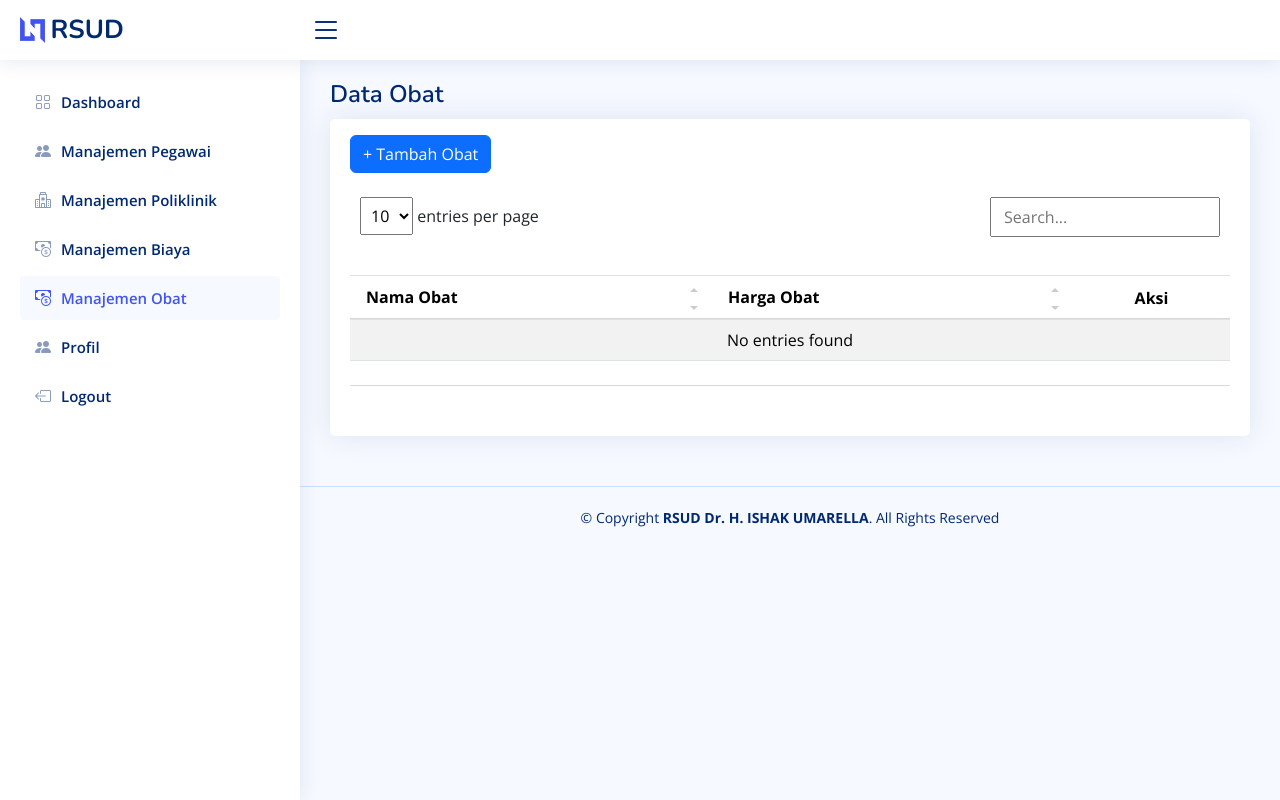
After one commit to adekurniawan22/rumah_sakit, a CodeIgniter app: page /rumah_sakit/admin/obat in a window 1280 px wide. The commit adds this page. Run offline with CodeIgniter, Linux system fonts and the light colour scheme; the visitor is signed in with stand-in values (Sample User, id 1); data that the repository does not hold is empty; some libraries are stand-ins or nearby versions.

Commit message:
Fitur Admin
Manajemen Poliklinik, Manjemen Biaya, Manajemen Obat

```diff
--- a/application/controllers/Admin.php
+++ b/application/controllers/Admin.php
@@ -40,10 +40,10 @@ class Admin extends CI_Controller
 
     public function pegawai()
     {
-        $this->db->select('t_pegawai.*, t_role.nama_role, poliklinik.nama_klinik');
+        $this->db->select('t_pegawai.*, t_role.nama_role, t_poliklinik.nama_poliklinik');
         $this->db->from('t_pegawai');
         $this->db->join('t_role', 't_pegawai.id_role = t_role.id_role');
-        $this->db->join('poliklinik', 't_pegawai.id_poliklinik = poliklinik.id_poliklinik', 'left');
+        $this->db->join('t_poliklinik', 't_pegawai.id_poliklinik = t_poliklinik.id_poliklinik', 'left');
         $this->db->where('t_pegawai.id_role !=', 1);
         $data['users'] = $this->db->get()->result_array();
 
@@ -56,8 +56,8 @@ class Admin extends CI_Controller
 
     public function tambah_pegawai()
     {
-        $data['poliklinik'] = $this->db->get('poliklinik')->result();
-        $data['title'] = 'Manajemen User';
+        $data['poliklinik'] = $this->db->get('t_poliklinik')->result();
+        $data['title'] = 'Manajemen Pegawai';
         $this->load->view('templates/main/header', $data);
         $this->load->view('templates/main/sidebar', $data);
         $this->load->view('admin/tambah_pegawai', $data);
@@ -75,8 +75,8 @@ class Admin extends CI_Controller
         $this->form_validation->set_rules('alamat', 'Alamat', 'required|trim|min_length[10]');
 
         if ($this->form_validation->run() == false) {
-            $data['poliklinik'] = $this->db->get('poliklinik')->result();
-            $data['title'] = 'Manajemen User';
+            $data['poliklinik'] = $this->db->get('t_poliklinik')->result();
+            $data['title'] = 'Manajemen Pegawai';
             $this->load->view('templates/main/header', $data);
             $this->load->view('templates/main/sidebar', $data);
             $this->load->view('admin/tambah_pegawai', $data);
@@ -115,7 +115,7 @@ class Admin extends CI_Controller
         $query = $this->db->get('t_pegawai');
         $data['editUser'] = $query->result();
 
-        $data['poliklinik'] = $this->db->get('poliklinik')->result();
+        $data['poliklinik'] = $this->db->get('t_poliklinik')->result();
         $data['title'] = 'Manajemen Pegawai';
         $this->load->view('templates/main/header', $data);
         $this->load->view('templates/main/sidebar', $data);
@@ -132,7 +132,7 @@ class Admin extends CI_Controller
         $this->db->where('id_pegawai', $id_pegawai);
         $query = $this->db->get('t_pegawai');
         $data['editUser'] = $query->result();
-        $data['poliklinik'] = $this->db->get('poliklinik')->result();
+        $data['poliklinik'] = $this->db->get('t_poliklinik')->result();
 
         if ($this->form_validation->run() == false) {
             $data['title'] = 'Manajemen Pegawai';
@@ -170,6 +170,165 @@ class Admin extends CI_Controller
                             </div>
                         </div>');
         redirect('admin/pegawai');
+    }
+
+    public function poliklinik()
+    {
+        $data['poliklinik'] = $this->db->get('t_poliklinik')->result();
+
+        $data['title'] = 'Manajemen Poliklinik';
+        $this->load->view('templates/main/header', $data);
+        $this->load->view('templates/main/sidebar', $data);
+        $this->load->view('admin/poliklinik', $data);
+        $this->load->view('templates/main/footer');
+    }
+
+    public function proses_tambah_poliklinik()
+    {
+        $this->db->insert('t_poliklinik', array('nama_poliklinik' => $this->input->post('nama_poliklinik')));
+        $this->session->set_flashdata('message', '<div class="alert alert-success" role="alert" style="display: inline-block;">
+                            <div>
+                                Data Poliklinik baru berhasil ditambahkan!
+                                <i class="bi bi-check-circle-fill"></i> <!-- Menggunakan ikon tanda centang -->
+                            </div>
+                        </div>');
+        redirect('admin/poliklinik');
+    }
+
+    public function proses_edit_poliklinik()
+    {
+        $this->db->where('id_poliklinik', $this->input->post('id_poliklinik'));
+        $this->db->update('t_poliklinik', array('nama_poliklinik' => $this->input->post('nama_poliklinik')));
+        $this->session->set_flashdata('message', '<div class="alert alert-success" role="alert" style="display: inline-block;">
+                            <div>
+                                Data Poliklinik berhasil dirubah!
+                                <i class="bi bi-check-circle-fill"></i> <!-- Menggunakan ikon tanda centang -->
+                            </div>
+                        </div>');
+        redirect('admin/poliklinik');
+    }
+
+    public function hapus_poliklinik()
+    {
+        $this->db->where('id_poliklinik', $this->input->post('id_poliklinik'));
+        $this->db->delete('t_poliklinik');
+        $this->session->set_flashdata('message', '<div class="alert alert-success" role="alert" style="display: inline-block;">
+                            <div>
+                                Data Poliklinik berhasil dihapus!
+                                <i class="bi bi-check-circle-fill"></i> <!-- Menggunakan ikon tanda centang -->
+                            </div>
+                        </div>');
+        redirect('admin/poliklinik');
+    }
+
+    public function biaya()
+    {
+        $data['biaya'] = $this->db->get('t_biaya')->result();
+
+        $data['title'] = 'Manajemen Biaya';
+        $this->load->view('templates/main/header', $data);
+        $this->load->view('templates/main/sidebar', $data);
+        $this->load->view('admin/biaya', $data);
+        $this->load->view('templates/main/footer');
+    }
+
+    public function proses_tambah_biaya()
+    {
+        $this->db->insert('t_biaya', array(
+            'nama_biaya' => $this->input->post('nama_biaya'),
+            'harga_biaya' => $this->input->post('harga_biaya')
+        ));
+        $this->session->set_flashdata('message', '<div class="alert alert-success" role="alert" style="display: inline-block;">
+                            <div>
+                                Data Biaya baru berhasil ditambahkan!
+                                <i class="bi bi-check-circle-fill"></i> <!-- Menggunakan ikon tanda centang -->
+                            </div>
+                        </div>');
+        redirect('admin/biaya');
+    }
+
+    public function proses_edit_biaya()
+    {
+        $this->db->where('id_biaya', $this->input->post('id_biaya'));
+        $this->db->update('t_biaya', array(
+            'nama_biaya' => $this->input->post('nama_biaya'),
+            'harga_biaya' => $this->input->post('harga_biaya')
+        ));
+        $this->session->set_flashdata('message', '<div class="alert alert-success" role="alert" style="display: inline-block;">
+                            <div>
+                                Data Biaya berhasil dirubah!
+                                <i class="bi bi-check-circle-fill"></i> <!-- Menggunakan ikon tanda centang -->
+                            </div>
+                        </div>');
+        redirect('admin/biaya');
+    }
+
+    public function hapus_biaya()
+    {
+        $this->db->where('id_biaya', $this->input->post('id_biaya'));
+        $this->db->delete('t_biaya');
+        $this->session->set_flashdata('message', '<div class="alert alert-success" role="alert" style="display: inline-block;">
+                            <div>
+                                Data Biaya berhasil dihapus!
+                                <i class="bi bi-check-circle-fill"></i> <!-- Menggunakan ikon tanda centang -->
+                            </div>
+                        </div>');
+        redirect('admin/biaya');
+    }
+
+    public function obat()
+    {
+        $data['obat'] = $this->db->get('t_obat')->result();
+
+        $data['title'] = 'Manajemen Obat';
+        $this->load->view('templates/main/header', $data);
+        $this->load->view('templates/main/sidebar', $data);
+        $this->load->view('admin/obat', $data);
+        $this->load->view('templates/main/footer');
+    }
+
+    public function proses_tambah_obat()
+    {
+        $this->db->insert('t_obat', array(
+            'nama_obat' => $this->input->post('nama_obat'),
+            'harga_obat' => $this->input->post('harga_obat')
+        ));
+        $this->session->set_flashdata('message', '<div class="alert alert-success" role="alert" style="display: inline-block;">
+                            <div>
+                                Data Obat baru berhasil ditambahkan!
+                                <i class="bi bi-check-circle-fill"></i> <!-- Menggunakan ikon tanda centang -->
+                            </div>
+                        </div>');
+        redirect('admin/obat');
+    }
+
+    public function proses_edit_obat()
+    {
+        $this->db->where('id_obat', $this->input->post('id_obat'));
+        $this->db->update('t_obat', array(
+            'nama_obat' => $this->input->post('nama_obat'),
+            'harga_obat' => $this->input->post('harga_obat')
+        ));
+        $this->session->set_flashdata('message', '<div class="alert alert-success" role="alert" style="display: inline-block;">
+                            <div>
+                                Data Obat berhasil dirubah!
+                                <i class="bi bi-check-circle-fill"></i> <!-- Menggunakan ikon tanda centang -->
+                            </div>
+                        </div>');
+        redirect('admin/obat');
+    }
+
+    public function hapus_obat()
+    {
+        $this->db->where('id_obat', $this->input->post('id_obat'));
+        $this->db->delete('t_obat');
+        $this->session->set_flashdata('message', '<div class="alert alert-success" role="alert" style="display: inline-block;">
+                            <div>
+                                Data Obat berhasil dihapus!
+                                <i class="bi bi-check-circle-fill"></i> <!-- Menggunakan ikon tanda centang -->
+                            </div>
+                        </div>');
+        redirect('admin/obat');
     }
 
     public function profil()
--- a/application/controllers/Pendaftaran.php
+++ b/application/controllers/Pendaftaran.php
@@ -15,7 +15,7 @@ class Pendaftaran extends CI_Controller
             $this->load->view('errors/html/error_403'); // Menampilkan halaman error 403
             return;
         }
-        $this->db->select('pendaftaran.*, poliklinik.nama_klinik');
+        $this->db->select('pendaftaran.*, poliklinik.nama_poliklinik');
         $this->db->from('pendaftaran');
         $this->db->join('poliklinik', 'pendaftaran.id_poliklinik = poliklinik.id_poliklinik', 'left');
         $query = $this->db->get()->result();
--- a/application/controllers/Perawat.php
+++ b/application/controllers/Perawat.php
@@ -27,7 +27,7 @@ class Perawat extends CI_Controller
         $today_date = date('Y-m-d');
 
         $user_id = $this->session->userdata('user_id');
-        $this->db->select('user.*, poliklinik.nama_klinik');
+        $this->db->select('user.*, poliklinik.nama_poliklinik');
         $this->db->from('user');
         $this->db->join('poliklinik', 'user.id_poliklinik = poliklinik.id_poliklinik');
         $this->db->where('user.user_id', $user_id);
@@ -243,7 +243,7 @@ class Perawat extends CI_Controller
     public function pemeriksaan()
     {
         $user_id = $this->session->userdata('user_id');
-        $this->db->select('user.*, poliklinik.nama_klinik');
+        $this->db->select('user.*, poliklinik.nama_poliklinik');
         $this->db->from('user');
         $this->db->join('poliklinik', 'user.id_poliklinik = poliklinik.id_poliklinik');
         $this->db->where('user.user_id', $user_id);
--- a/application/views/admin/edit_pegawai.php
+++ b/application/views/admin/edit_pegawai.php
@@ -29,7 +29,7 @@
                                             <select class="form-select" aria-label="Default select example" name="id_poliklinik" id="id_poliklinik">
                                                 <option value="" selected>Pilih Klinik</option>
                                                 <?php foreach ($poliklinik as $p) : ?>
-                                                    <option value="<?= $p->id_poliklinik ?>" <?php echo set_select('id_poliklinik', $p->id_poliklinik); ?>><?= $p->nama_klinik ?></option>
+                                                    <option value="<?= $p->id_poliklinik ?>" <?php echo set_select('id_poliklinik', $p->id_poliklinik); ?>><?= $p->nama_poliklinik ?></option>
                                                 <?php endforeach ?>
                                             </select>
                                         </div>
--- /dev/null
+++ b/application/views/admin/obat.php
@@ -0,0 +1,149 @@
+<main id="main" class="main">
+
+    <div class="pagetitle">
+        <h1>Data Obat</h1>
+    </div><!-- End Page Title -->
+
+    <section class="section">
+        <div class="row">
+            <div class="col-lg-12">
+                <div class="card">
+                    <div class="card-body mt-3">
+                        <div class="pb-3">
+                            <button type="button" class="btn btn-primary" data-bs-toggle="modal" data-bs-target="#modalTambahObat">
+                                + Tambah Obat
+                            </button>
+                        </div>
+                        <?= $this->session->flashdata('message');
+                        unset($_SESSION['message']); ?>
+                        <div class="table-container">
+                            <table id="example" class="table datatable table-striped my-4">
+                                <thead>
+                                    <tr>
+                                        <th>Nama Obat</th>
+                                        <th>Harga Obat</th>
+                                        <th data-sortable="false">Aksi</th>
+                                    </tr>
+                                </thead>
+                                <tbody>
+                                    <?php foreach ($obat as $o) : ?>
+                                        <tr>
+                                            <td><?= $o->nama_obat ?></td>
+                                            <td><?= $o->harga_obat ?></td>
+                                            <td>
+                                                <div class="d-inline p-2">
+                                                    <button type="button" class="btn btn-primary" data-bs-toggle="modal" data-bs-target="#modalEditObat<?= $o->id_obat ?>">
+                                                        <i class=" bi bi-pencil-square"></i>
+                                                    </button>
+                                                </div>
+                                                <div class="d-inline p-2">
+                                                    <button type="button" class="btn btn-primary" data-bs-toggle="modal" data-bs-target="#modalHapusObat<?= $o->id_obat ?>">
+                                                        <i class="bi bi-trash"></i>
+                                                    </button>
+                                                </div>
+                                            </td>
+                                        </tr>
+                                    <?php endforeach ?>
+                                </tbody>
+                            </table>
+                        </div>
+                    </div>
+                </div>
+
+            </div>
+        </div>
+    </section>
+</main><!-- End #main -->
+
+<!-- MODAL TAMBAH POLIKLINIK -->
+<div class="modal fade" id="modalTambahObat" tabindex="-1">
+    <div class="modal-dialog modal-dialog">
+        <div class="modal-content">
+            <div class="modal-header">
+                <h5 class="modal-title">Tambah Obat</h5>
+            </div>
+            <div class="modal-body">
+                <div class="card">
+                    <div class="card-body">
+                        <!-- Vertical Form -->
+                        <form class="row g-3 mt-2" action="<?= base_url('admin/proses_tambah_obat') ?>" method="post">
+                            <div class="col-12">
+                                <label class="form-label">Nama Obat</label>
+                                <input type="text" name="nama_obat" class="form-control" required>
+                            </div>
+                            <div class="col-12">
+                                <label class="form-label">Harga Obat</label>
+                                <input type="text" name="harga_obat" class="form-control" required>
+                            </div>
+                    </div>
+                </div>
+            </div>
+            <div class="modal-footer">
+                <button type="button" class="btn btn-secondary" data-bs-dismiss="modal">Close</button>
+                <button type="submit" class="btn btn-primary">Tambah</button>
+                </form>
+            </div>
+        </div>
+    </div>
+</div>
+
+<!-- MODAL EDIT POLIKLINIK -->
+<?php foreach ($obat as $edit_obat) : ?>
+    <div class="modal fade" id="modalEditObat<?= $edit_obat->id_obat ?>" tabindex="-1">
+        <div class="modal-dialog modal-dialog">
+            <div class="modal-content">
+                <div class="modal-header">
+                    <h5 class="modal-title">Edit Biaya</h5>
+                </div>
+                <div class="modal-body">
+                    <div class="card">
+                        <div class="card-body">
+                            <!-- Vertical Form -->
+                            <form class="row g-3 mt-2" action="<?= base_url('admin/proses_edit_obat') ?>" method="post">
+                                <div class="col-12">
+                                    <label class="form-label">Nama Obat</label>
+                                    <input type="hidden" name="id_obat" value="<?= $edit_obat->id_obat ?>" class="form-control">
+                                    <input type="text" name="nama_obat" value="<?= $edit_obat->nama_obat ?>" class="form-control" required>
+                                </div>
+                                <div class="col-12">
+                                    <label class="form-label">Harga Obat</label>
+                                    <input type="text" name="harga_obat" value="<?= $edit_obat->harga_obat ?>" class="form-control" required>
+                                </div>
+                        </div>
+                    </div>
+                </div>
+                <div class="modal-footer">
+                    <button type="button" class="btn btn-secondary" data-bs-dismiss="modal">Close</button>
+                    <button type="submit" class="btn btn-primary">Edit</button>
+                    </form>
+                </div>
+            </div>
+        </div>
+    </div>
+
+    <div class="modal fade" id="modalHapusObat<?= $edit_obat->id_obat ?>" tabindex="-1">
+        <div class="modal-dialog">
+            <div class="modal-content">
+                <div class="modal-header">
+                    <h5 class="modal-title">Hapus Obat</h5>
+                </div>
+                <div class="modal-body">
+                    Apakah kamu yakin untuk menghapus obat ini?
+                </div>
+                <div class="modal-footer">
+                    <form action="<?= base_url() ?>admin/hapus_obat" method="post">
+                        <button type="button" class="btn btn-secondary" data-bs-dismiss="modal">Batalkan</button>
+                        <input type="hidden" name="id_obat" value="<?= $edit_obat->id_obat ?>">
+                        <button type="submit" class="btn btn-primary">Ya, lanjutkan</button>
+                    </form>
+                </div>
+            </div>
+        </div>
+    </div>
+<?php endforeach ?>
+
+<script>
+    document.addEventListener('DOMContentLoaded', function() {
+        centerTextInColumn('#example', 2);
+    });
+</script>
--- a/application/views/admin/tambah_pegawai.php
+++ b/application/views/admin/tambah_pegawai.php
@@ -58,7 +58,7 @@
                                             <select class="form-select" aria-label="Default select example" name="id_poliklinik" id="id_poliklinik">
                                                 <option value="" selected>Pilih Klinik</option>
                                                 <?php foreach ($poliklinik as $p) : ?>
-                                                    <option value="<?= $p->id_poliklinik ?>" <?php echo set_select('id_poliklinik', $p->id_poliklinik); ?>><?= $p->nama_klinik ?></option>
+                                                    <option value="<?= $p->id_poliklinik ?>" <?php echo set_select('id_poliklinik', $p->id_poliklinik); ?>><?= $p->nama_poliklinik ?></option>
                                                 <?php endforeach ?>
                                             </select>
                                         </div>
--- a/application/views/pendaftaran/edit_pendaftaran.php
+++ b/application/views/pendaftaran/edit_pendaftaran.php
@@ -280,7 +280,7 @@
                                     <select id="poliklinik" class="form-select" aria-label="Default select example" name="id_poliklinik">
                                         <option value="" selected>Pilih Poliklinik</option>
                                         <?php foreach ($poliklinik as $p) : ?>
-                                            <option value="<?= $p->id_poliklinik ?>" <?php echo set_select('id_poliklinik', $p->id_poliklinik, $p->id_poliklinik == $pendaftaran[0]->id_poliklinik); ?>><?= $p->nama_klinik ?></option>
+                                            <option value="<?= $p->id_poliklinik ?>" <?php echo set_select('id_poliklinik', $p->id_poliklinik, $p->id_poliklinik == $pendaftaran[0]->id_poliklinik); ?>><?= $p->nama_poliklinik ?></option>
                                         <?php endforeach ?>
                                     </select>
                                     <?= form_error('id_poliklinik', '<p style="font-size: 12px;color: red;" class="my-2">', '</p>'); ?>
--- a/application/views/pendaftaran/tambah_pendaftaran.php
+++ b/application/views/pendaftaran/tambah_pendaftaran.php
@@ -342,7 +342,7 @@
                                     <select id="poliklinik" class="form-select" aria-label="Default select example" name="id_poliklinik">
                                         <option value="" selected>Pilih Poliklinik</option>
                                         <?php foreach ($poliklinik as $p) : ?>
-                                            <option value="<?= $p->id_poliklinik ?>" <?php echo set_select('id_poliklinik', $p->id_poliklinik); ?>><?= $p->nama_klinik ?></option>
+                                            <option value="<?= $p->id_poliklinik ?>" <?php echo set_select('id_poliklinik', $p->id_poliklinik); ?>><?= $p->nama_poliklinik ?></option>
                                         <?php endforeach ?>
                                     </select>
                                     <?= form_error('id_poliklinik', '<p style="font-size: 12px;color: red;" class="my-2">', '</p>'); ?>
--- a/application/views/perawat/pemeriksaan.php
+++ b/application/views/perawat/pemeriksaan.php
@@ -1,7 +1,7 @@
 <main id="main" class="main">
 
     <div class="pagetitle">
-        <h1>Data Pemeriksaan <?= $user->nama_klinik ?></h1>
+        <h1>Data Pemeriksaan <?= $user->nama_poliklinik ?></h1>
     </div><!-- End Page Title -->
 
     <section class="section">
--- a/application/views/templates/main/sidebar.php
+++ b/application/views/templates/main/sidebar.php
@@ -14,6 +14,27 @@
                 <a class="nav-link <?php echo ($title == "Manajemen Pegawai") ? "active" : "collapsed"; ?>" href="<?php echo base_url() ?>admin/pegawai">
                     <i class="bi bi-people-fill"></i>
                     <span>Manajemen Pegawai</span>
+                </a>
+            </li>
+
+            <li class="nav-item">
+                <a class="nav-link <?php echo ($title == "Manajemen Poliklinik") ? "active" : "collapsed"; ?>" href="<?php echo base_url() ?>admin/poliklinik">
+                    <i class="bi bi-hospital"></i>
+                    <span>Manajemen Poliklinik</span>
+                </a>
+            </li>
+
+            <li class="nav-item">
+                <a class="nav-link <?php echo ($title == "Manajemen Biaya") ? "active" : "collapsed"; ?>" href="<?php echo base_url() ?>admin/biaya">
+                    <i class="bi bi-cash-coin"></i>
+                    <span>Manajemen Biaya</span>
+                </a>
+            </li>
+
+            <li class="nav-item">
+                <a class="nav-link <?php echo ($title == "Manajemen Obat") ? "active" : "collapsed"; ?>" href="<?php echo base_url() ?>admin/obat">
+                    <i class="bi bi-cash-coin"></i>
+                    <span>Manajemen Obat</span>
                 </a>
             </li>
 
```
Also changed, not shown: application/views/admin/biaya.php (added, +149 -0 lines), application/views/admin/pegawai.php (+4 -4 lines), application/views/admin/poliklinik.php (added, +145 -0 lines), application/views/pendaftaran/pendaftaran.php (+8 -8 lines), application/views/perawat/index.php (+7 -7 lines).
